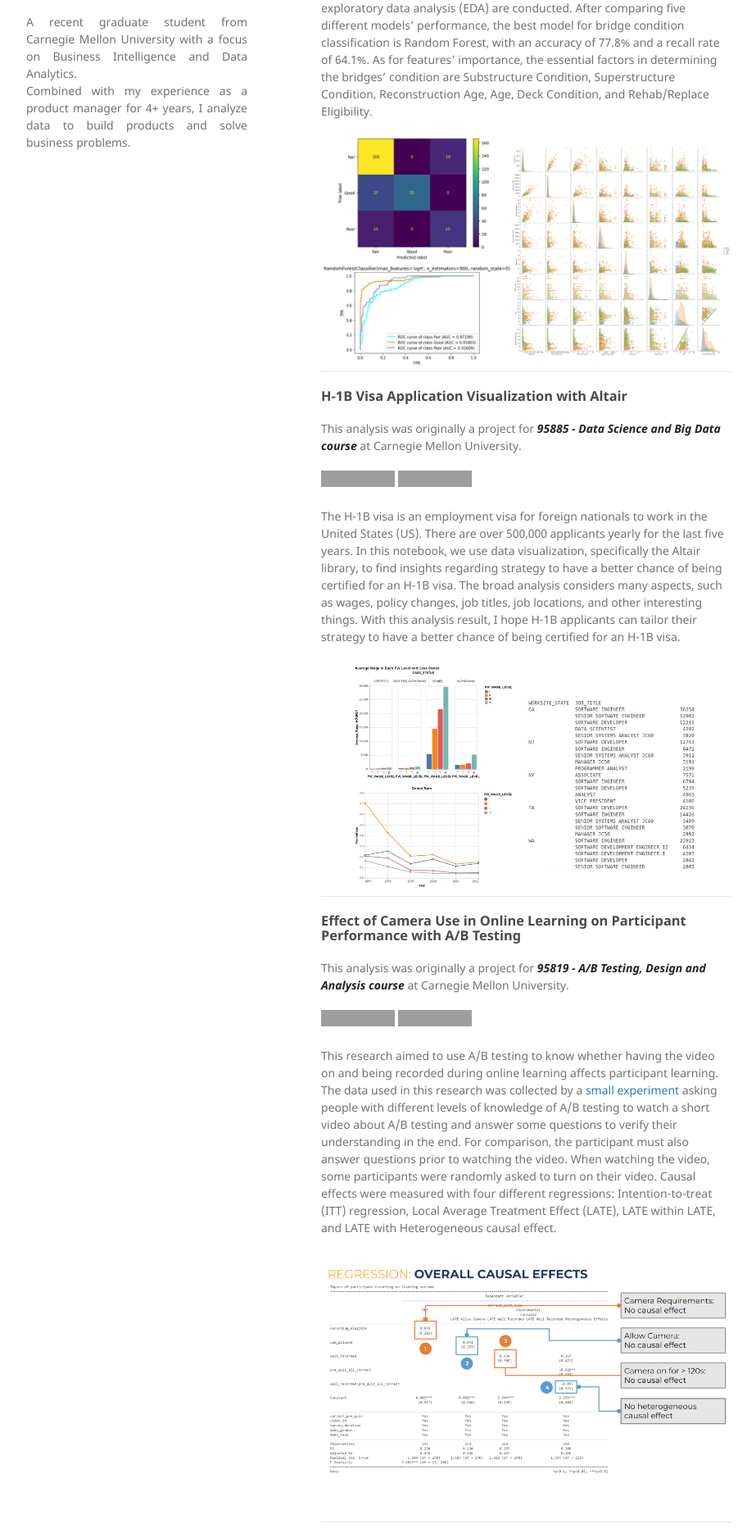
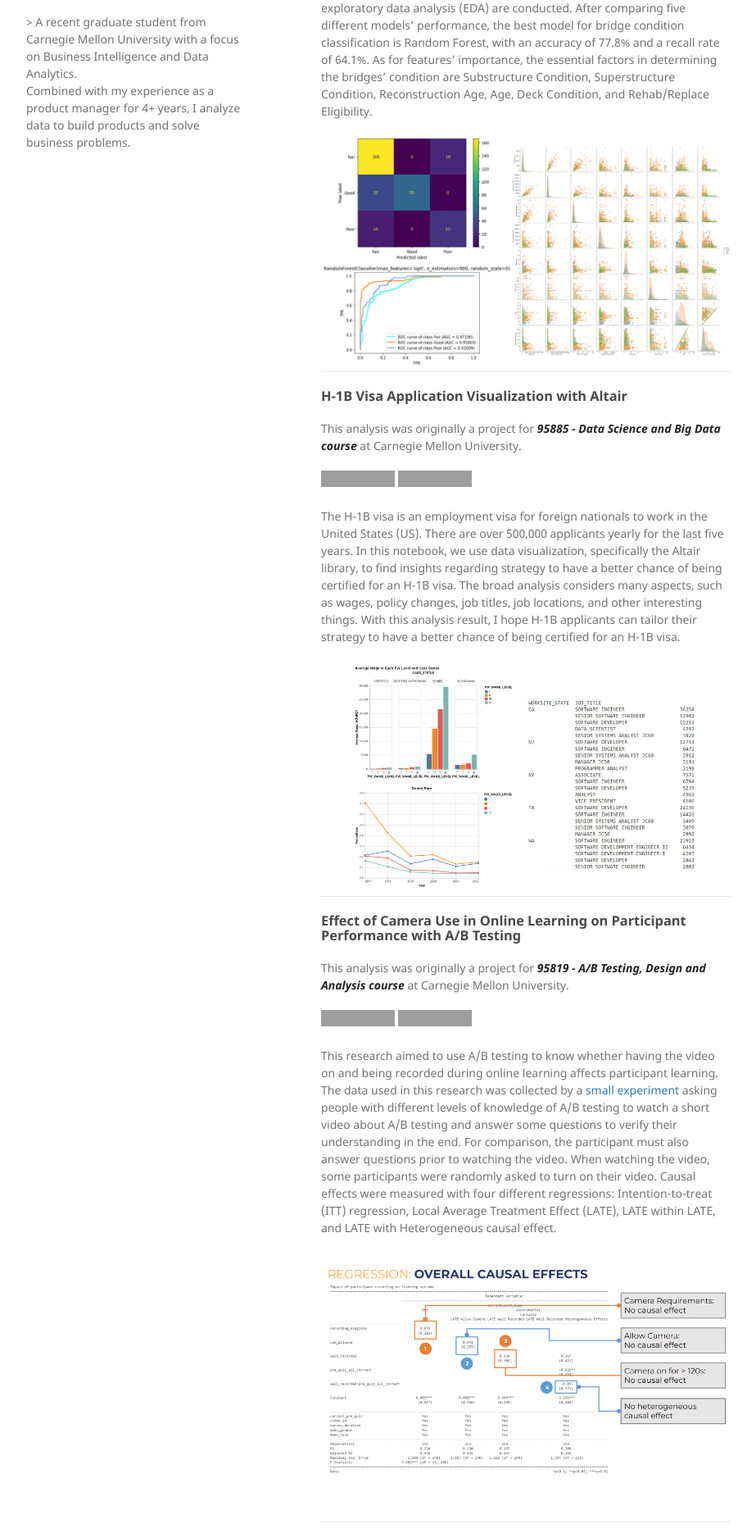
Before and after one commit to monikasembiring/monikasembiring.github.io, a Jekyll site: the page built from index.md, in a window 1280 px wide. Shown: the part 361-2231 px from the top of the page at 82% size, without its empty margins (178-1101 px from the left). Built offline with Jekyll 4.4.1, drawn with Linux system fonts in a browser that asks for light colours; our own code applies the rules of GitHub Pages for plain Markdown files; grey boxes are pictures that could not be loaded.

Commit message:
update config.yml

```diff
--- a/_config.yml
+++ b/_config.yml
@@ -9,7 +9,7 @@ description:
   <a href="https://github.com/monikasembiring">GitHub</a>
   </p>
 
-  <p align="justify">
+  <p>>
   A recent graduate student from Carnegie Mellon University with a focus on Business Intelligence and Data Analytics.
   <br>
   Combined with my experience as a product manager for 4+ years, I analyze data to build products and solve business problems.
```
